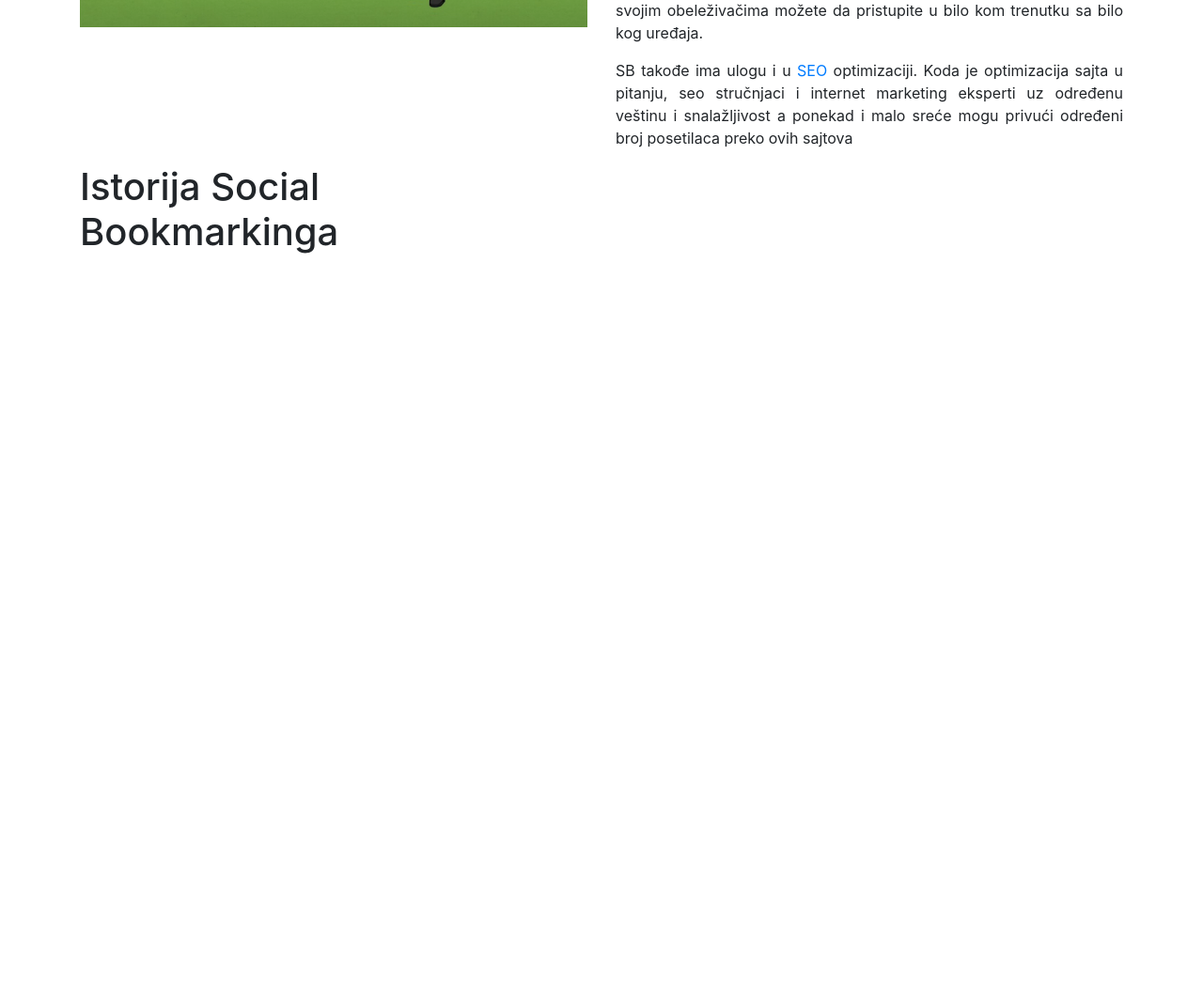
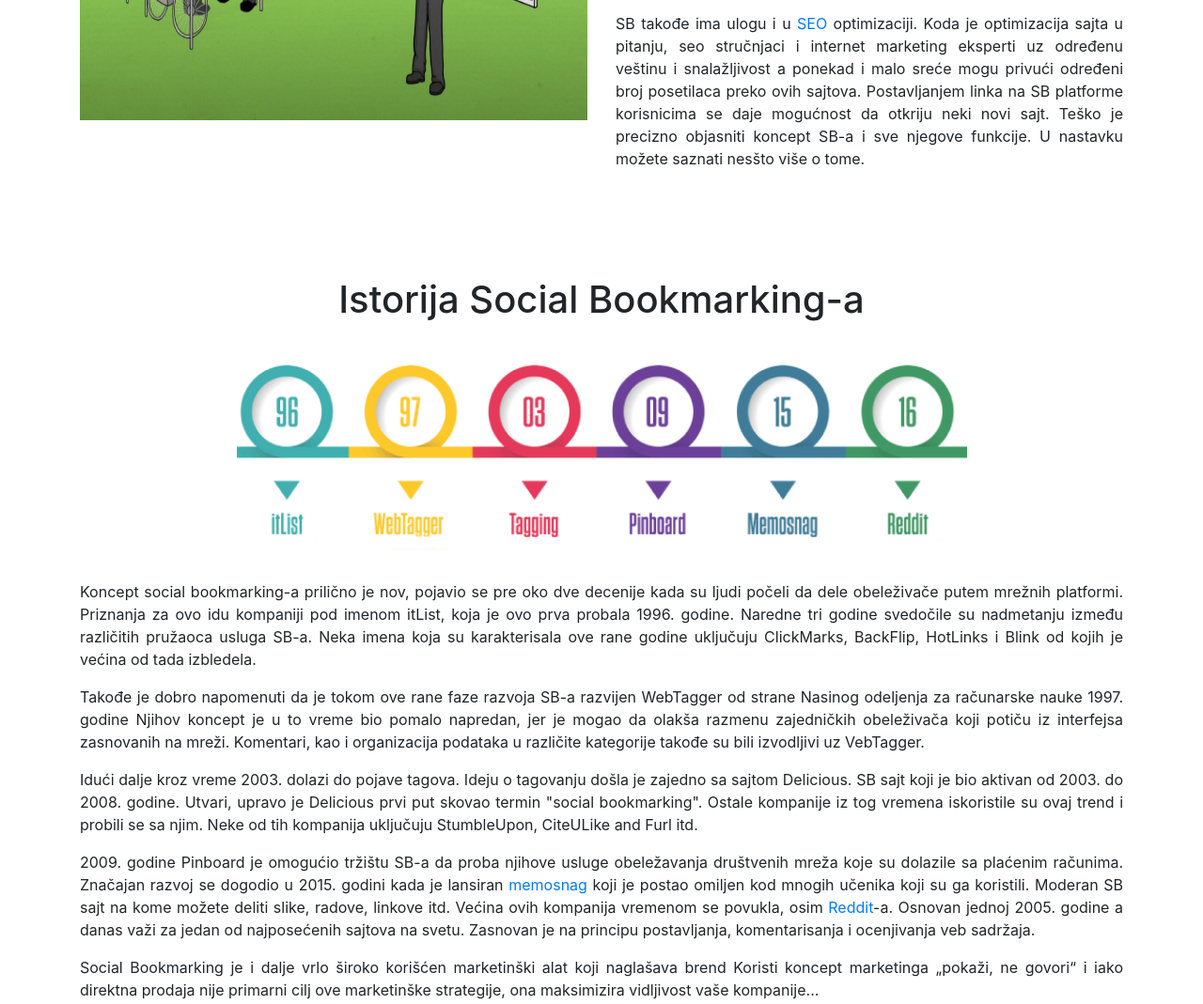
Before and after one commit to Nesshhaa/social_bookmarking, a plain HTML site: page index.html in a window 1280 px wide. Shown: the part 1050-2119 px from the top of the page at 94% size. Before the commit the page ends 1329 px from the top, so only its background shows below. Drawn offline with nearby package versions, Linux system fonts and the light colour scheme.

Commit message:
Dodata druga i treca sekcija, prenosti i istorija social bookmarkinga

```diff
--- a/index.html
+++ b/index.html
@@ -24,10 +24,10 @@
             <a class="nav-link" href="#prvi">Šta je SB?</a>
             </li>
             <li class="nav-item">
-                <a class="nav-link" href="#">######</a>
+                <a class="nav-link" href="#drugi">Istorija</a>
             </li>
             <li class="nav-item">
-                <a class="nav-link" href="#">######</a>
+                <a class="nav-link" href="#treci">Prednosti</a>
             </li>
             <li class="nav-item">
                 <a class="nav-link" href="#">######</a>
@@ -84,7 +84,10 @@
                 <p>SB takođe ima ulogu i u <a href="https://sr.wikipedia.org/sr-ec/SEO_optimalizacija_veb-sajta">SEO</a>
                     optimizaciji. Koda je optimizacija sajta u pitanju, seo stručnjaci i internet marketing eksperti uz
                     određenu veštinu i snalažljivost a ponekad i malo sreće mogu privući određeni broj posetilaca
-                    preko ovih sajtova</p>
+                    preko ovih sajtova. Postavljanjem linka na SB platforme korisnicima se daje mogućnost da
+                    otkriju neki novi sajt. Teško je precizno objasniti koncept SB-a i sve njegove funkcije. U nastavku
+                    možete saznati nesšto
+                    više o tome. </p>
 
             </div>
         </div>
@@ -93,16 +96,72 @@
     <!---DRUGI DEO-->
 
     <div class="container" id="drugi">
+        <br><br>
         <div class="row">
             <!---Drugi levo-->
+            <div class="col">
+
+                <h1>Istorija Social Bookmarking-a </h1>
+                <img src="img/istorija.png" alt="">
+                <p>Koncept social bookmarking-a prilično je nov, pojavio se pre oko dve decenije kada su ljudi počeli
+                    da dele obeleživače putem mrežnih platformi. Priznanja za ovo idu kompaniji pod imenom itList, koja
+                    je ovo prva probala 1996. godine. Naredne tri godine svedočile su nadmetanju između različitih
+                    pružaoca usluga SB-a.
+                    Neka imena koja su karakterisala ove rane godine uključuju ClickMarks, BackFlip, HotLinks i Blink
+                    od kojih je većina od tada izbledela. </p>
+                <p>Takođe je dobro napomenuti da je tokom ove rane faze razvoja SB-a razvijen WebTagger od strane
+                    Nasinog
+                    odeljenja za računarske nauke
+                    1997. godine
+                    Njihov koncept je u to vreme bio pomalo napredan, jer je mogao da olakša razmenu zajedničkih
+                    obeleživača koji potiču iz interfejsa zasnovanih na mreži. Komentari, kao i organizacija podataka u
+                    različite kategorije takođe su bili izvodljivi uz VebTagger.</p>
+                <p>Idući dalje kroz vreme 2003. dolazi do pojave tagova. Ideju o tagovanju došla je zajedno sa
+                    sajtom Delicious.
+                    SB sajt koji je bio aktivan od 2003. do 2008. godine. Utvari, upravo je Delicious prvi put skovao
+                    termin
+                    "social bookmarking". Ostale kompanije iz tog vremena iskoristile su ovaj trend i probili se sa
+                    njim. Neke od tih
+                    kompanija uključuju StumbleUpon, CiteULike and Furl itd.
+                </p>
+                <p>2009. godine Pinboard je omogućio tržištu SB-a da proba njihove usluge obeležavanja društvenih mreža
+                    koje su dolazile sa plaćenim računima. Značajan razvoj se dogodio u 2015. godini kada je lansiran
+                    <a target="_blank" href="https://www.memosnag.com/">memosnag</a> koji
+                    je postao omiljen kod mnogih učenika koji su ga koristili. Moderan SB sajt na kome možete deliti
+                    slike, radove, linkove itd.
+                    Većina ovih kompanija vremenom se povukla, osim <a href="https://www.reddit.com/">Reddit</a>-a.
+                    Osnovan jednoj
+                    2005. godine a danas važi za jedan od najposećenih sajtova na svetu. Zasnovan je na principu
+                    postavljanja,
+                    komentarisanja i ocenjivanja veb sadržaja.
+                </p>
+                <p>Social Bookmarking je i dalje vrlo široko korišćen marketinški alat koji naglašava brend
+                    Koristi koncept marketinga „pokaži, ne govori“ i iako direktna prodaja nije primarni cilj ove
+                    marketinške strategije, ona maksimizira vidljivost vaše kompanije...</p>
+            </div>
+
+
+        </div>
+    </div>
+
+    <!---Treci deo-->
+    <div class="container" id="treci">
+        <br><br><br>
+        <h1>Prednosti social bookmarking-a</h1>
+        <div class="row">
+
             <div class="col-sm-12 col-md-6 col-lg-6">
+               <p>Lorem ipsum dolor sit amet, consectetur adipisicing elit. Perspiciatis nemo ducimus minima accusantium
+                ipsa fugit commodi! Pariatur doloremque accusantium ipsum, officia totam cumque recusandae quam,
+                officiis dolorem est minima iste! Lorem ipsum dolor sit amet consectetur adipisicing elit. Laborum
+                dignissimos ea possimus earum quisquam quis, commodi provident non totam rem? Commodi iure culpa,
+                quibusdam ab totam libero eum accusantium quas. Lorem ipsum, dolor sit amet consectetur adipisicing
+                elit. Temporibus dolorum quod amet minima perferendis. Assumenda tenetur maxime nobis sequi omnis
+                dolorum. Laboriosam fuga modi excepturi minima culpa, sit eligendi illum?</p>
+            </div>
 
-                <h1>Istorija Social Bookmarkinga </h1>
-
-            </div>
-            <!---Drugi desno-->
             <div class="col-sm-12 col-md-6 col-lg-6">
-
+                <img src="img/prednosti.png" alt="">
             </div>
 
         </div>
--- a/style/main.css
+++ b/style/main.css
@@ -1,11 +1,5 @@
 
 
-#naslovna
-{
-
-    border-bottom:dotted black 1px;
-
-}
 
 #naslovna img
 {
@@ -51,22 +45,54 @@ text-transform: none;
 
 #prvi
 {
-    margin-top: 5%;
+    margin-top: 2%;
     text-align: justify;
+
 }
 #prvi h1
 {
     text-align: center;
-    margin-bottom: 6%;
+    margin-bottom: 4%;
 
 }
+
 #prvi img
 {
-    height: 70%;
-    padding-top: 3%;
+    height: 480px;
+    padding-top: 14%;
 }
 
 #drugi
 {
+    margin-top: 50px;
+    text-align: justify;
+}
+#drugi img
+{
+    display: block;
+    margin-left: auto;
+    margin-right: auto;
+    width: 70%;
+}
+
+#drugi h1
+{
+    text-align: center;
 
 }
+#treci {
+
+    text-align: justify;
+}
+#treci p
+{
+    margin-top: 7%;
+}
+#treci h1
+{
+    text-align: center;
+}
+#treci img{
+    width: 500px;
+    float: right;
+}
```
Also changed, not shown: img/istorija.png (added), img/prednosti.png (added).
